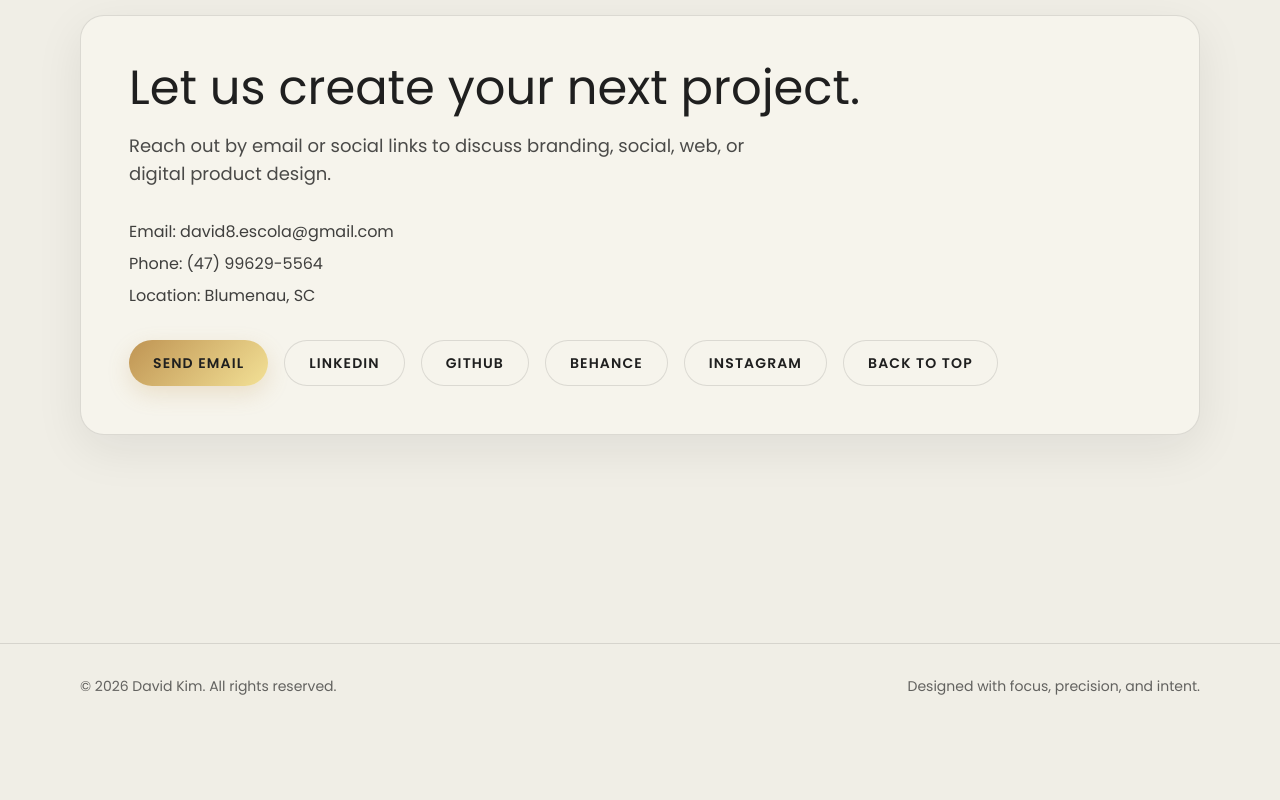
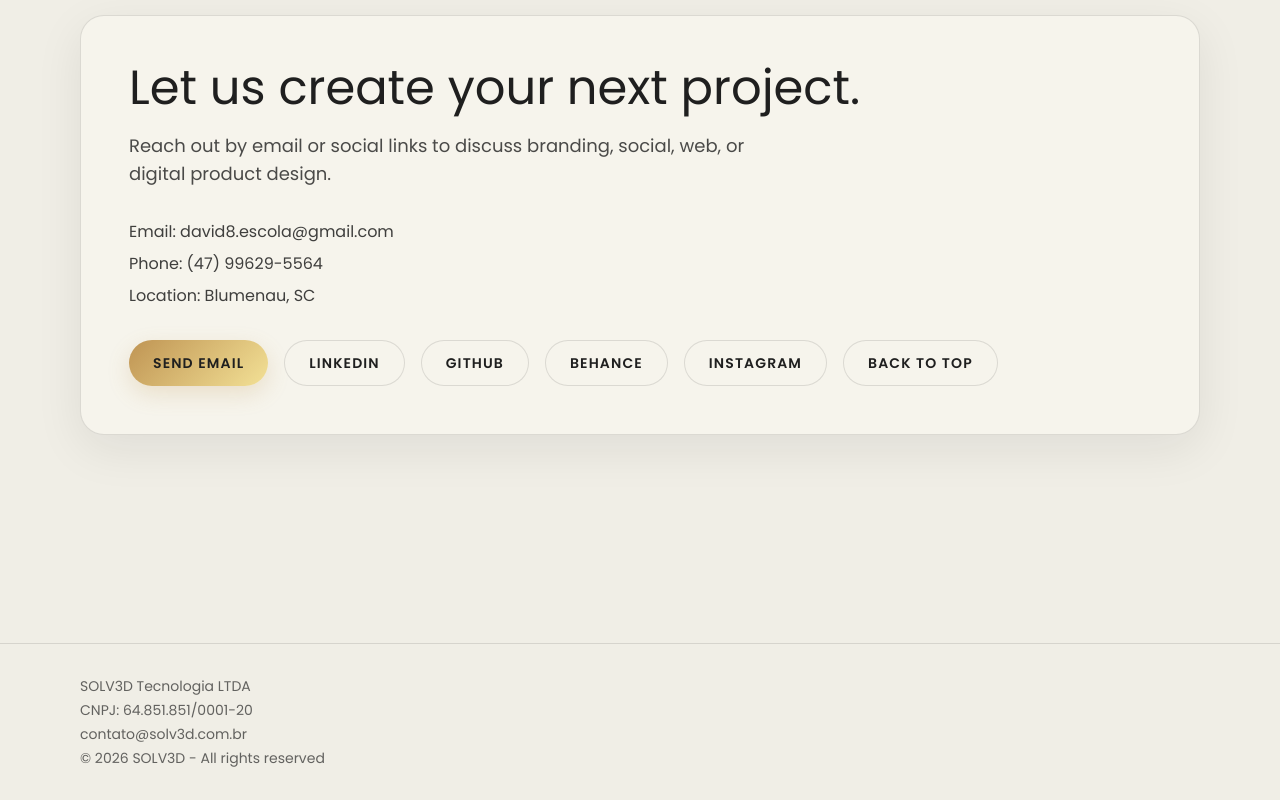
Before and after one commit to VidaRealDoKim/davidkim.github.io, a Next.js app: page / in a window 1280 px wide. Shown: the part 8663-9463 px from the top of the page. Before the commit the page ends 9391 px from the top, so only its background shows below. Built offline with nearby package versions, Linux system fonts and the light colour scheme.

Commit message:
Add legal company details and CNPJ to site footer

```diff
--- a/locales/en.json
+++ b/locales/en.json
@@ -208,7 +208,10 @@
     ]
   },
   "footer": {
-    "rights": "All rights reserved.",
-    "tagline": "Designed with focus, precision, and intent."
+    "brand": "SOLV3D",
+    "legalName": "SOLV3D Tecnologia LTDA",
+    "cnpj": "64.851.851/0001-20",
+    "email": "contato@solv3d.com.br",
+    "rights": "All rights reserved"
   }
 }
--- a/locales/pt.json
+++ b/locales/pt.json
@@ -208,7 +208,10 @@
     ]
   },
   "footer": {
-    "rights": "Todos os direitos reservados.",
-    "tagline": "Projetado com foco, precisão e intenção."
+    "brand": "SOLV3D",
+    "legalName": "SOLV3D Tecnologia LTDA",
+    "cnpj": "64.851.851/0001-20",
+    "email": "contato@solv3d.com.br",
+    "rights": "Todos os direitos reservados"
   }
 }
--- a/src/components/sections/SiteFooter.tsx
+++ b/src/components/sections/SiteFooter.tsx
@@ -7,9 +7,13 @@ export function SiteFooter() {
 
   return (
     <footer className="border-t border-border py-8">
-      <div className="mx-auto flex w-[min(1120px,92vw)] flex-col gap-3 text-sm text-muted sm:flex-row sm:items-center sm:justify-between">
-        <p>© {new Date().getFullYear()} David Kim. {dictionary.footer.rights}</p>
-        <p>{dictionary.footer.tagline}</p>
+      <div className="mx-auto flex w-[min(1120px,92vw)] flex-col gap-1 text-sm text-muted">
+        <p>{dictionary.footer.legalName}</p>
+        <p>CNPJ: {dictionary.footer.cnpj}</p>
+        <p>{dictionary.footer.email}</p>
+        <p>
+          © {new Date().getFullYear()} {dictionary.footer.brand} - {dictionary.footer.rights}
+        </p>
       </div>
     </footer>
   );
```
